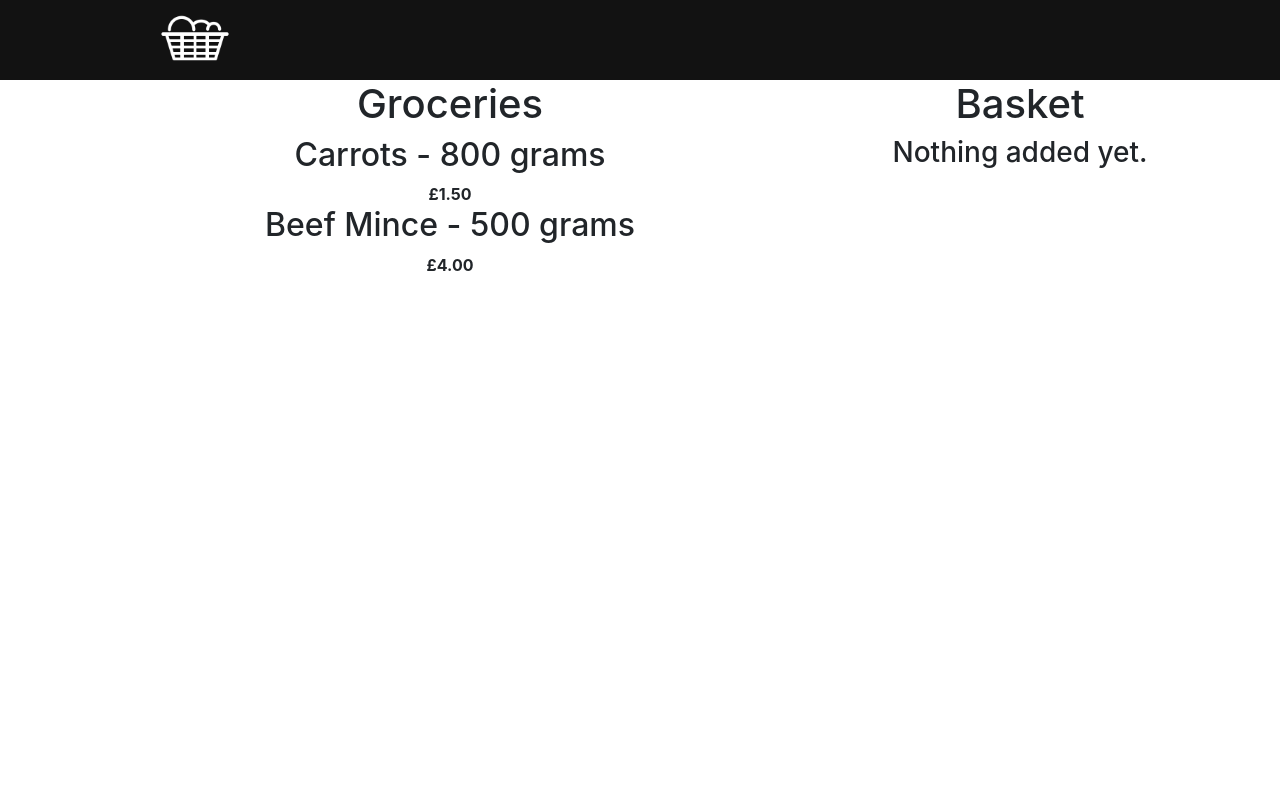
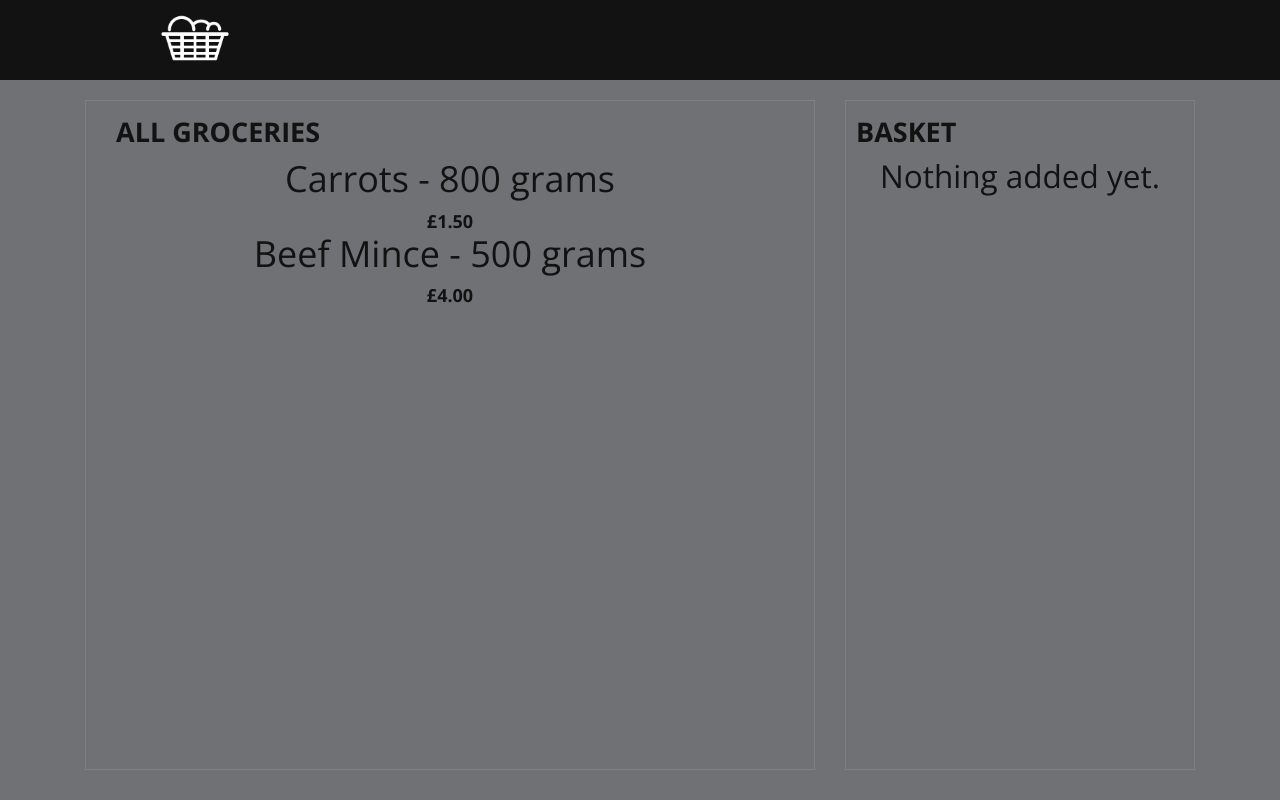
Before and after one commit to jmsclrk/smart-basket-web-app, a React (Create React App) app: page / in a window 1280 px wide. Built offline with nearby package versions, Linux system fonts and the light colour scheme.

Commit message:
Adds styling to grocery list and basket

```diff
--- a/public/index.html
+++ b/public/index.html
@@ -10,6 +10,7 @@
       content="Web site created using create-react-app"
     />
     <link rel="apple-touch-icon" href="%PUBLIC_URL%/logo192.png" />
+    <link href="https://fonts.googleapis.com/css?family=Open+Sans:400,700&display=swap" rel="stylesheet">
     <!--
       manifest.json provides metadata used when your web app is installed on a
       user's mobile device or desktop. See https://developers.google.com/web/fundamentals/web-app-manifest/
--- a/src/App.js
+++ b/src/App.js
@@ -27,7 +27,7 @@ function App() {
   return (
     <div className="App">
       <Header />
-      <Container>
+      <Container id="main-app-container">
         <Row className="justify-content-md-center">
           <Col sm={8}>
             { selectedGrocery ? (
--- a/src/App.scss
+++ b/src/App.scss
@@ -1,3 +1,32 @@
 .App {
   text-align: center;
+  padding: 0;
+  margin: 0;
+  height: 100%;
 }
+
+html, body, #root {
+  font-family: 'Open Sans', sans-serif;
+  font-size: 18px;
+  line-height: 22px;
+  color: #121212;
+  background: #707174;
+  margin: 0;
+  padding: 0;
+  height: 100%;
+  height: -webkit-calc(100% - 30px);
+  height: -moz-calc(100% - 30px);
+  height: calc(100% - 30px);
+}
+
+#main-app-container {
+  padding: 20px 0;
+  height: 100%;
+  margin: 2 0;
+}
+
+.justify-content-md-center {
+  height: 100%;
+  margin: 0;
+  padding: 0;
+}
--- a/src/components/basket/index.js
+++ b/src/components/basket/index.js
@@ -1,9 +1,10 @@
 import React from 'react';
+import './styles.scss'
 
 export default function Basket(props) {
   return (
-    <div id="basket-div">
-      <h1>Basket</h1>
+    <div id="basket-component">
+      <h4 className="basket-title">BASKET</h4>
       { props.items.length < 1 ? (
         <h3>Nothing added yet.</h3>
       ) : (
--- /dev/null
+++ b/src/components/basket/styles.scss
@@ -0,0 +1,10 @@
+.basket-title {
+  text-align: left;
+  font-weight: bold;
+}
+
+#basket-component {
+  border: solid 1px grey;
+  height: 100%;
+  padding: 15px 10px;
+}
--- a/src/components/grocery-list/index.js
+++ b/src/components/grocery-list/index.js
@@ -1,4 +1,5 @@
 import React from 'react'
+import './styles.scss'
 import PropTypes from 'prop-types'
 
 const GroceryList = (props) => {
@@ -11,8 +12,8 @@ const GroceryList = (props) => {
 
   if (groceries) {
     return (
-      <div data-test="grocery-list-container">
-        <h1>Groceries</h1>
+      <div data-test="grocery-list-container" id="grocery-list-component">
+        <h4 className="grocery-title">ALL GROCERIES</h4>
         { groceries.map((grocery) => {
           return (
             <div
--- /dev/null
+++ b/src/components/grocery-list/styles.scss
@@ -0,0 +1,10 @@
+.grocery-title {
+  text-align: left;
+  font-weight: bold;
+}
+
+#grocery-list-component {
+  border: solid 1px grey;
+  height: 100%;
+  padding: 15px 30px;
+}
--- a/src/index.css
+++ b/src/index.css
@@ -5,6 +5,7 @@ body {
     sans-serif;
   -webkit-font-smoothing: antialiased;
   -moz-osx-font-smoothing: grayscale;
+
 }
 
 code {
```
